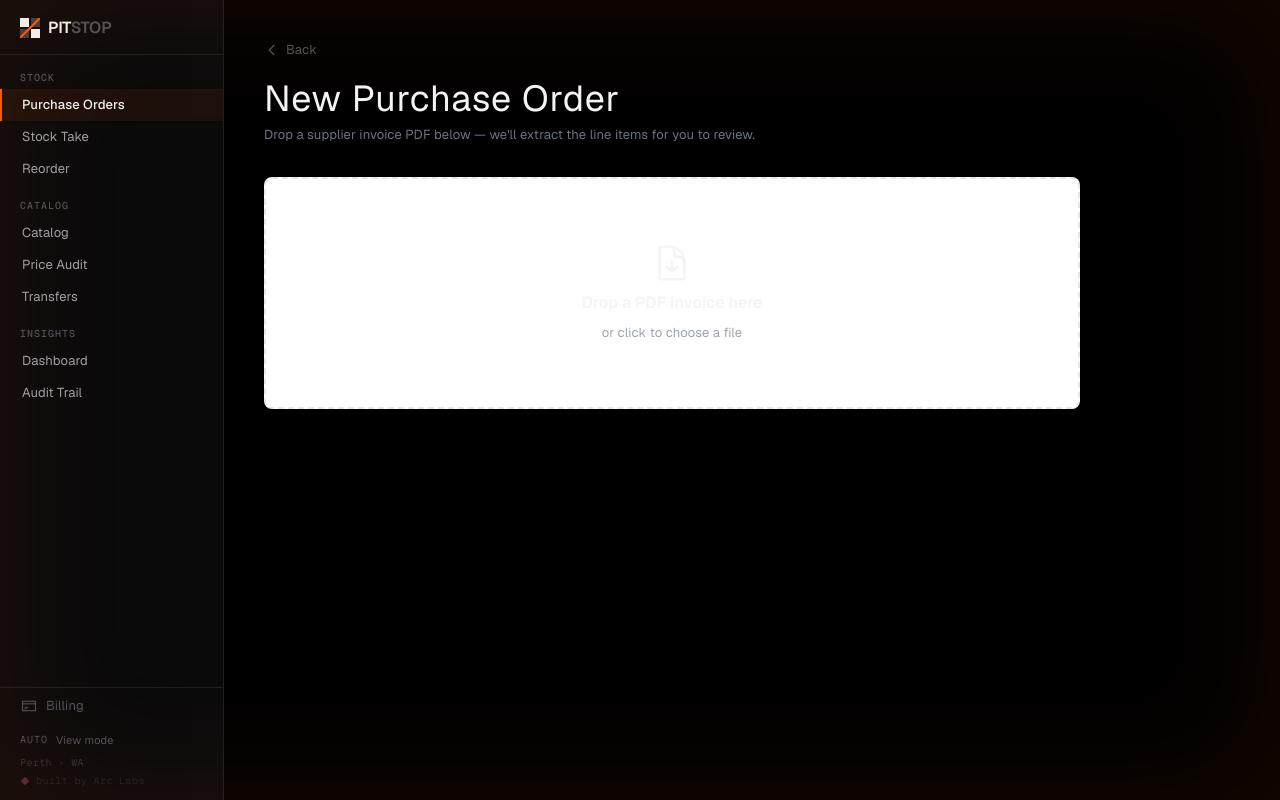
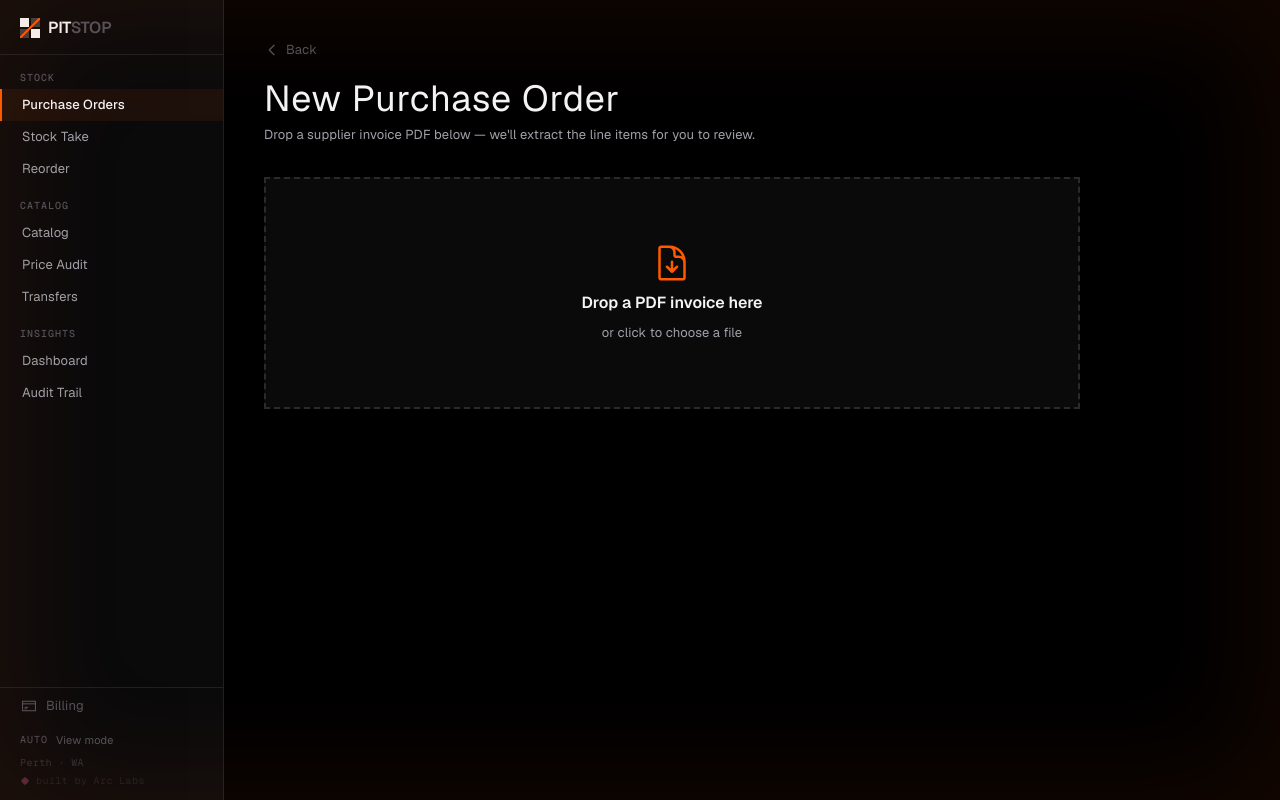
Before and after one commit to romainhtw/PitStop, a Next.js app: page /purchase-orders/new in a window 1280 px wide. Built offline with nearby package versions, Linux system fonts and the light colour scheme.

Commit message:
fix: reskin new PO page to design system tokens
Replace all brand-green/brand-sage/gray-* with text-text-*/bg-surface-*/
border-border-*/text-accent tokens. Fixes illegible text on upload zone.

Co-Authored-By: Claude Sonnet 4.6 <noreply@anthropic.com>

```diff
--- a/app/purchase-orders/new/page.tsx
+++ b/app/purchase-orders/new/page.tsx
@@ -44,30 +44,30 @@ function ParseProgress({ filename }: { filename: string | null }) {
   return (
     <div className="flex flex-col items-center gap-5 w-full max-w-sm mx-auto">
       {/* Percentage */}
-      <div className="text-5xl font-display font-bold text-brand-green tabular-nums leading-none">
+      <div className="text-5xl font-display font-bold text-accent tabular-nums leading-none">
         {pct}<span className="text-2xl">%</span>
       </div>
 
       {/* Progress bar */}
-      <div className="w-full h-1.5 bg-brand-sage/30 rounded-full overflow-hidden">
+      <div className="w-full h-1.5 bg-surface-2 rounded-full overflow-hidden">
         <div
-          className="h-full bg-brand-green rounded-full transition-all duration-300 ease-out"
+          className="h-full bg-accent rounded-full transition-all duration-300 ease-out"
           style={{ width: `${pct}%` }}
         />
       </div>
 
       {/* Step label with pulsing dot */}
-      <div className="flex items-center gap-2 text-sm text-gray-500">
+      <div className="flex items-center gap-2 text-sm text-text-secondary">
         <span className="relative flex h-2 w-2">
-          <span className="animate-ping absolute inline-flex h-full w-full rounded-full bg-brand-green opacity-60" />
-          <span className="relative inline-flex rounded-full h-2 w-2 bg-brand-green" />
+          <span className="animate-ping absolute inline-flex h-full w-full rounded-full bg-accent opacity-60" />
+          <span className="relative inline-flex rounded-full h-2 w-2 bg-accent" />
         </span>
-        <span className="font-medium text-brand-green">{label}&hellip;</span>
+        <span className="font-medium text-accent">{label}&hellip;</span>
       </div>
 
       {/* Filename */}
       {filename && (
-        <p className="text-xs text-gray-400 truncate max-w-full px-4">{filename}</p>
+        <p className="text-xs text-text-tertiary truncate max-w-full px-4">{filename}</p>
       )}
     </div>
   );
@@ -119,10 +119,10 @@ export default function NewPurchaseOrderPage() {
   return (
     <div className="p-10 max-w-4xl">
       <div className="mb-4"><BackButton /></div>
-      <h1 className="font-display text-4xl leading-none tracking-wide text-brand-green mb-2">
+      <h1 className="font-display text-4xl leading-none tracking-wide text-text-primary mb-2">
         New Purchase Order
       </h1>
-      <p className="text-gray-500 mb-8 text-sm">
+      <p className="text-text-secondary mb-8 text-sm">
         Drop a supplier invoice PDF below — we&apos;ll extract the line items for you to review.
       </p>
 
@@ -136,12 +136,12 @@ export default function NewPurchaseOrderPage() {
           if (file) handleFile(file);
         }}
         onClick={() => !loading && inputRef.current?.click()}
-        className={`rounded-lg border-2 border-dashed py-16 px-12 text-center transition-colors ${
+        className={`border-2 border-dashed py-16 px-12 text-center transition-colors ${
           loading
-            ? "border-brand-sage bg-brand-sage/10 cursor-default"
+            ? "border-border-1 bg-surface-1 cursor-default"
             : dragging
-            ? "border-brand-green bg-brand-sage/40 cursor-copy"
-            : "border-brand-sage bg-white hover:border-brand-green hover:bg-brand-sage/20 cursor-pointer"
+            ? "border-accent bg-surface-2 cursor-copy"
+            : "border-border-1 bg-surface-1 hover:border-accent hover:bg-surface-2 cursor-pointer"
         }`}
       >
         <input
@@ -159,11 +159,11 @@ export default function NewPurchaseOrderPage() {
           <ParseProgress filename={filename} />
         ) : (
           <div className="flex flex-col items-center gap-2">
-            <svg className="w-10 h-10 text-brand-sage" fill="none" viewBox="0 0 24 24" stroke="currentColor" strokeWidth={1.5}>
+            <svg className="w-10 h-10 text-accent" fill="none" viewBox="0 0 24 24" stroke="currentColor" strokeWidth={1.5}>
               <path strokeLinecap="round" strokeLinejoin="round" d="M19.5 14.25v-2.625a3.375 3.375 0 00-3.375-3.375h-1.5A1.125 1.125 0 0113.5 7.125v-1.5a3.375 3.375 0 00-3.375-3.375H8.25m.75 12l3 3m0 0l3-3m-3 3v-6m-1.5-9H5.625c-.621 0-1.125.504-1.125 1.125v17.25c0 .621.504 1.125 1.125 1.125h12.75c.621 0 1.125-.504 1.125-1.125V11.25a9 9 0 00-9-9z" />
             </svg>
-            <p className="text-brand-green font-semibold">Drop a PDF invoice here</p>
-            <p className="text-gray-400 text-sm">or click to choose a file</p>
+            <p className="text-text-primary font-semibold">Drop a PDF invoice here</p>
+            <p className="text-text-secondary text-sm">or click to choose a file</p>
           </div>
         )}
       </div>
```
